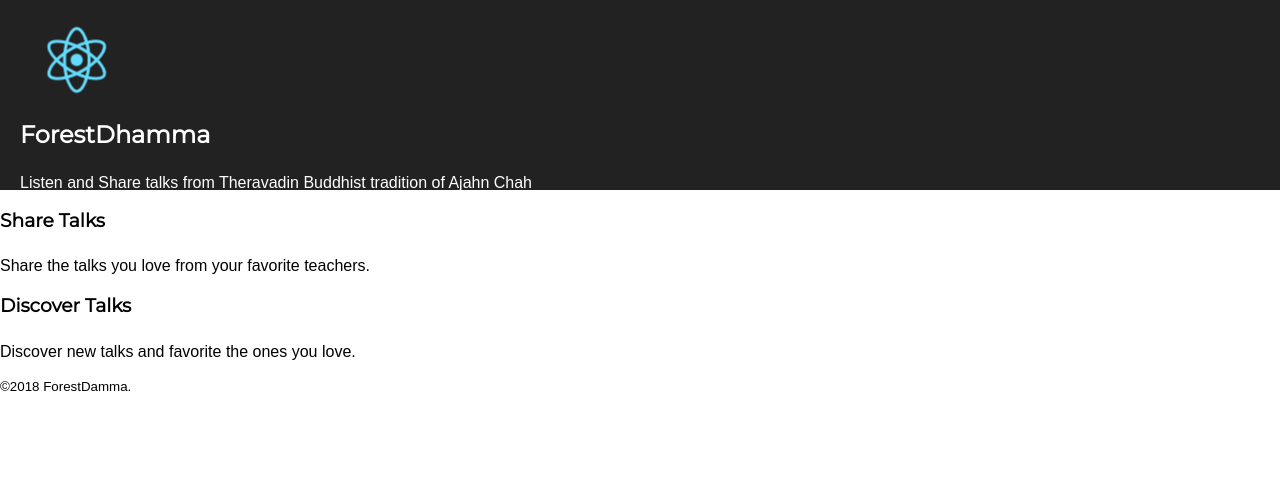
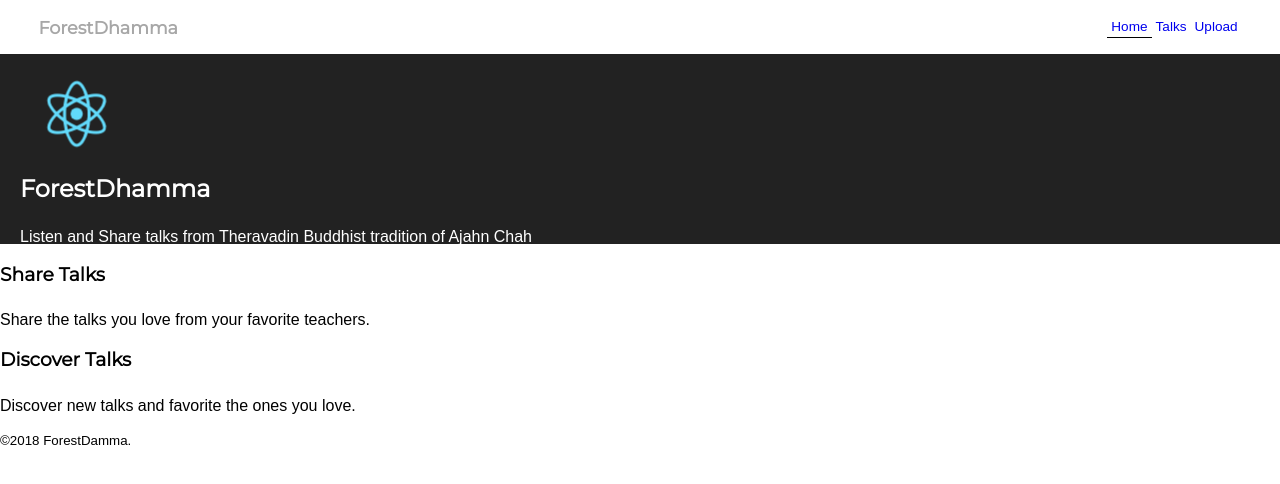
Before and after one commit to Nick-Damico/forest-dhamma, a React (Create React App) app in the folder client/: page / in a window 1280 px wide. Shown: the top 484 px of the page. Built offline with nearby package versions, Linux system fonts and the light colour scheme; no server answers.

Commit message:
navigation NavBar.js component added working, styled in App.css

```diff
--- a/client/src/App.css
+++ b/client/src/App.css
@@ -50,6 +50,46 @@ p {
 
 
 /* Mobile first CSS */
+
+
+/* ********************************************************************************************************
+   NavBar
+ ******************************************************************************************************** */
+.main-navigation {
+  display: flex;
+  flex-direction: row;
+  margin-left: 3%;
+  margin-right: 3%;
+  align-items: center;
+  max-height: 80px;
+}
+
+.navigation-logo {
+  margin: 0;
+  padding: 0;
+  display: block;
+  width: 20%;
+  color: #a7a7a7;
+  font-size: 1.1rem;
+}
+.navigation-container {
+  display: flex;
+  flex-direction: row;
+  width: 77%;
+  justify-content: flex-end;
+}
+
+.navigation-container li {
+  list-style: none;
+  display: inline-block;
+  padding:3px 4px;
+  font-size: .85rem;
+}
+
+.navigation-container li.selected {
+  border-bottom: 1px solid black;
+  color: black;
+}
 
 /* ****************************************************
    Monasteries Page
--- a/client/src/App.js
+++ b/client/src/App.js
@@ -6,6 +6,7 @@ import MonasteryList from './containers/monasteriesContainer';
 import TeachersContainer from './containers/teachersContainer';
 import TalkAudioPlayerContainer from './containers/talkAudioPlayerContainer';
 import UploadTalkContainer from './containers/uploadTalkContainer';
+import NavBar from './containers/navBar';
 
 class App extends Component {
 
@@ -13,6 +14,7 @@ class App extends Component {
     return (
       <Router>
         <div className="app">
+          <NavBar />
           <Route exact path="/" render={ Home } />
           <Route exact path="/monasteries" component={ MonasteryList } />
           <Route exact path="/monasteries/:monasteryId" component={ TeachersContainer } />
--- a/client/src/containers/monasteriesContainer.js
+++ b/client/src/containers/monasteriesContainer.js
@@ -24,7 +24,6 @@ class MonasteryContainer extends Component {
     }
     return(
       <div className="monastery-container ">
-        MonasteryList Page
         {monasteryItems}
       </div>
     )
--- /dev/null
+++ b/client/src/containers/navBar.js
@@ -0,0 +1,19 @@
+import React, { Component } from 'react';
+import { Link } from 'react-router-dom';
+
+class NavBar extends Component {
+  render() {
+    return (
+      <nav className="main-navigation">
+        <h1 className="navigation-logo">ForestDhamma</h1>
+        <ul className="navigation-container">
+          <li className="selected"><Link to="/">Home</Link></li>
+          <li><Link to="/monasteries">Talks</Link></li>
+          <li><Link to="/talks/upload">Upload</Link></li>
+        </ul>
+      </nav>
+    )
+  }
+}
+
+export default NavBar;
```
